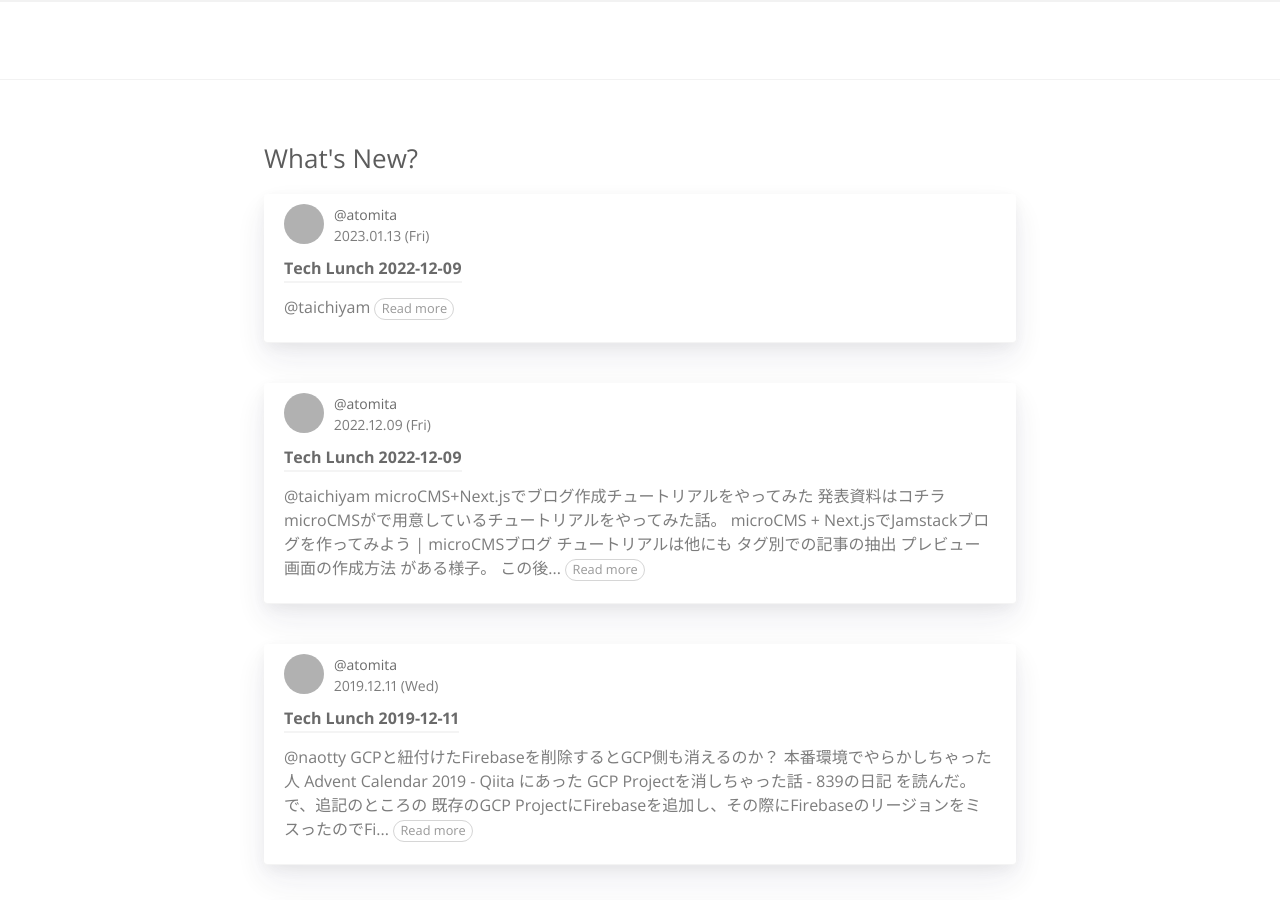
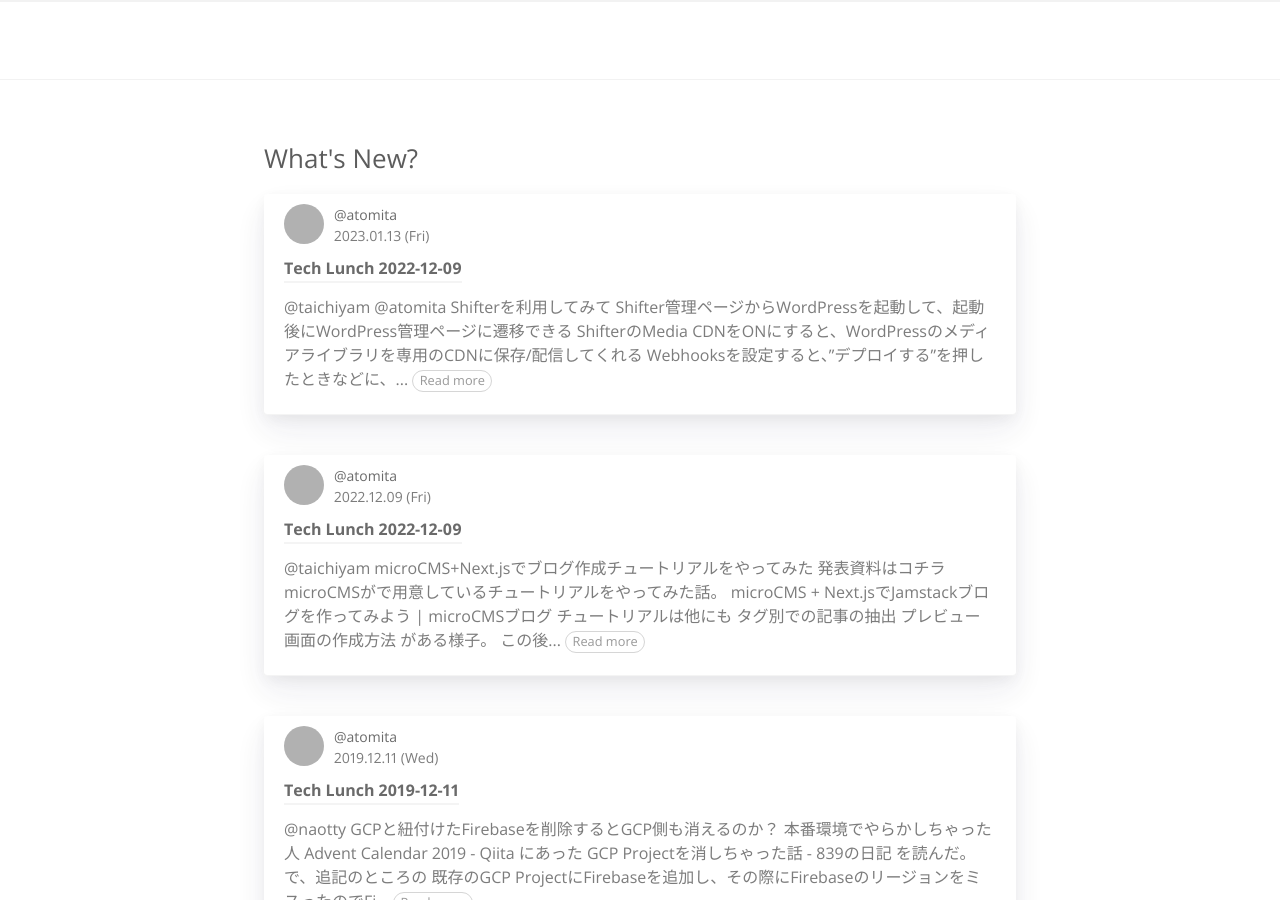
Before and after one commit to RyukyuInteractive/tech.ryukyu-i.co.jp, a Jekyll site: the page built from index.html, in a window 1280 px wide and 900 px high. Built offline with Jekyll 4.4.1, drawn with Linux system fonts in a browser that asks for light colours; a script that is not in the unit is left out; the list of posts is cut into pages by our own code; grey boxes are pictures that could not be loaded.

Commit message:
Update 2023-01-13-tech-lunch.md

```diff
--- a/_posts/2023-01-13-tech-lunch.md
+++ b/_posts/2023-01-13-tech-lunch.md
@@ -12,3 +12,18 @@
 
 
 ----
+
+## [@atomita](https://github.com/atomita)
+
+### Shifterを利用してみて
+
+- Shifter管理ページからWordPressを起動して、起動後にWordPress管理ページに遷移できる
+- ShifterのMedia CDNをONにすると、WordPressのメディアライブラリを専用のCDNに保存/配信してくれる
+- Webhooksを設定すると、"デプロイする"を押したときなどに、設定したURLにArtifactの情報が送られてくる
+    - tgzのURLが含まれているので、それをdownloadして任意のところにdeployするのが主な使い方
+- 現状で残念なところ
+    - Ownerでないとdomainの設定ができない & Shifter提供以外のCDNを利用する形での設定はCLIからしかできない
+        - Ownerがengineerではない場合、設定してもらうのにかなりの説明を要することがあるかも
+        - `npx @shifter/cli domain:attach --no-shifter-cdn --domain={DOMAIN} --site-id={SITE_ID} --username={OWNER_USER_NAME}`
+    - ShifterからWordPressに遷移した際、WordPress上のユーザーが管理者権限となっている
+        - Shifter側の役割と同等な権限にしておいてもらえると良いなぁ
```
